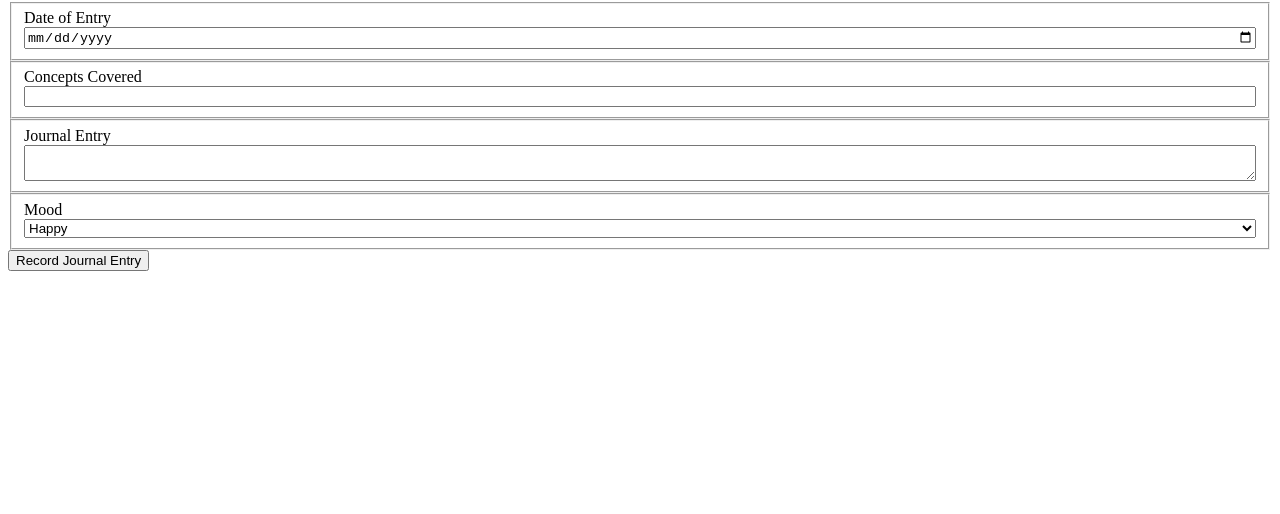
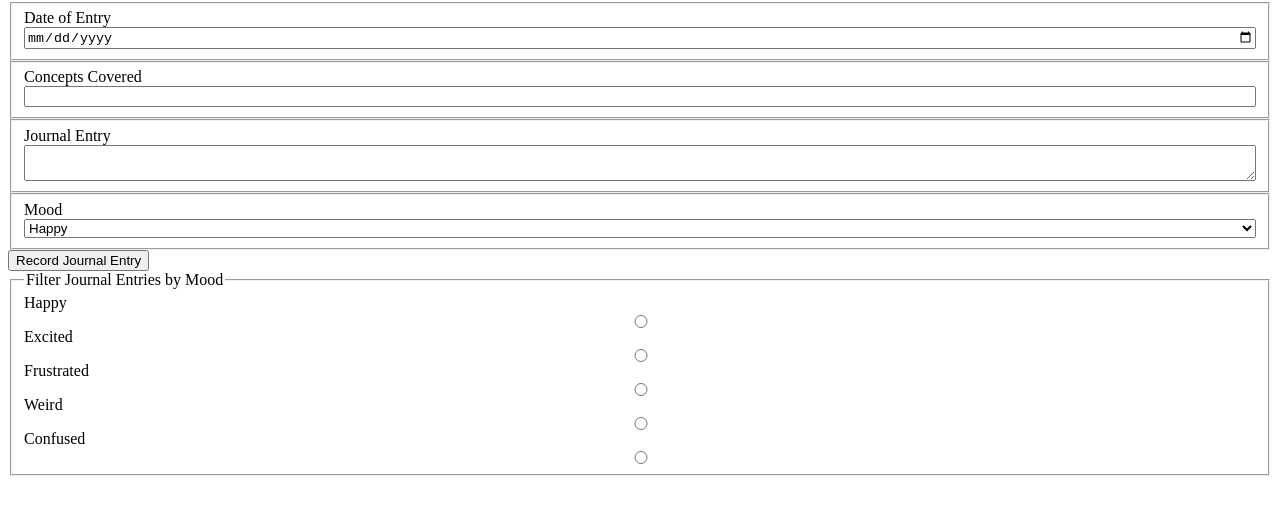
Before and after one commit to sambirky21/Daily-Journals, a plain HTML site: page src/index.html in a window 1280 px wide. Shown: the part 78-592 px from the top of the page. Drawn offline with Linux system fonts and the light colour scheme; no server answers.

Commit message:
added filter, it works

```diff
--- a/src/index.html
+++ b/src/index.html
@@ -14,14 +14,17 @@
         <label for="journalDate">Date of Entry</label>
         <input type="date" name="journalDate" id="journalDate" />
       </fieldset>
+
       <fieldset>
         <label for="conceptsCovered">Concepts Covered</label>
         <input type="text" name="conceptsCovered" id="conceptsCovered" />
       </fieldset>
+
       <fieldset>
         <label for="journalEntry">Journal Entry</label>
         <textarea type="text" name="journalEntry" id="journalEntry" ></textarea>
       </fieldset>
+
       <fieldset>
         <label for="mood">Mood</label>
         <select name="mood" id="mood">
@@ -32,7 +35,28 @@
           <option value="Confused">Confused</option>
         </select>
       </fieldset>
+
       <button id="clickButton" type="button">Record Journal Entry</button>
+
+      <fieldset>
+        <legend for="mood">Filter Journal Entries by Mood</legend>
+
+        <label for="mood">Happy</label>
+        <input type="radio" name="mood" value="Happy">
+
+        <label for="mood">Excited</label>
+        <input type="radio" name="mood" value="Excited">
+
+        <label for="mood">Frustrated</label>
+        <input type="radio" name="mood" value="Frustrated">
+
+        <label for="mood">Weird</label>
+        <input type="radio" name="mood" value="Weird">
+
+        <label for="mood">Confused</label>
+        <input type="radio" name="mood" value="Confused">
+
+      </fieldset>
     </form>
     <article id="entryLog"></article>
     <script src="scripts/entriesDOM.js"></script>
--- a/src/scripts/journal.js
+++ b/src/scripts/journal.js
@@ -22,5 +22,18 @@ function journalFactory(date, concepts, entry, mood) {
     }
 }
 
+let radioBTN = document.getElementsByName("mood")
+radioBTN.forEach(radio => {
+  radio.addEventListener("click", event => {
+    let moodValue = event.target.value
+    console.log(moodValue)
+    API.getJournalEntries().then(entries => {
+      let moodString = entries.filter(entry => entry.Mood === `${moodValue}`)
+      console.log(moodString)
+      renderJournalEntries(moodString)
+    })
+  })
+})
+
 eventListener()
 API.getJournalEntries().then(renderJournalEntries)
```
